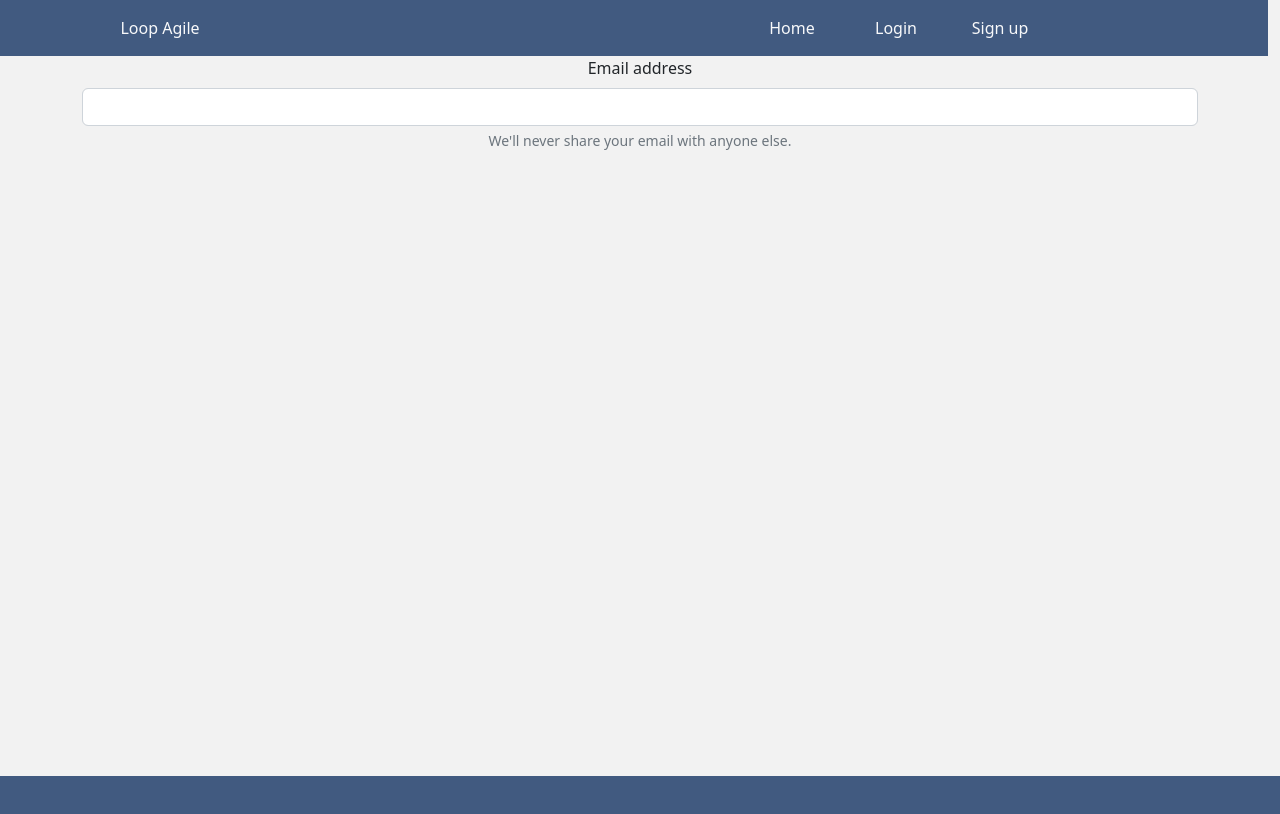
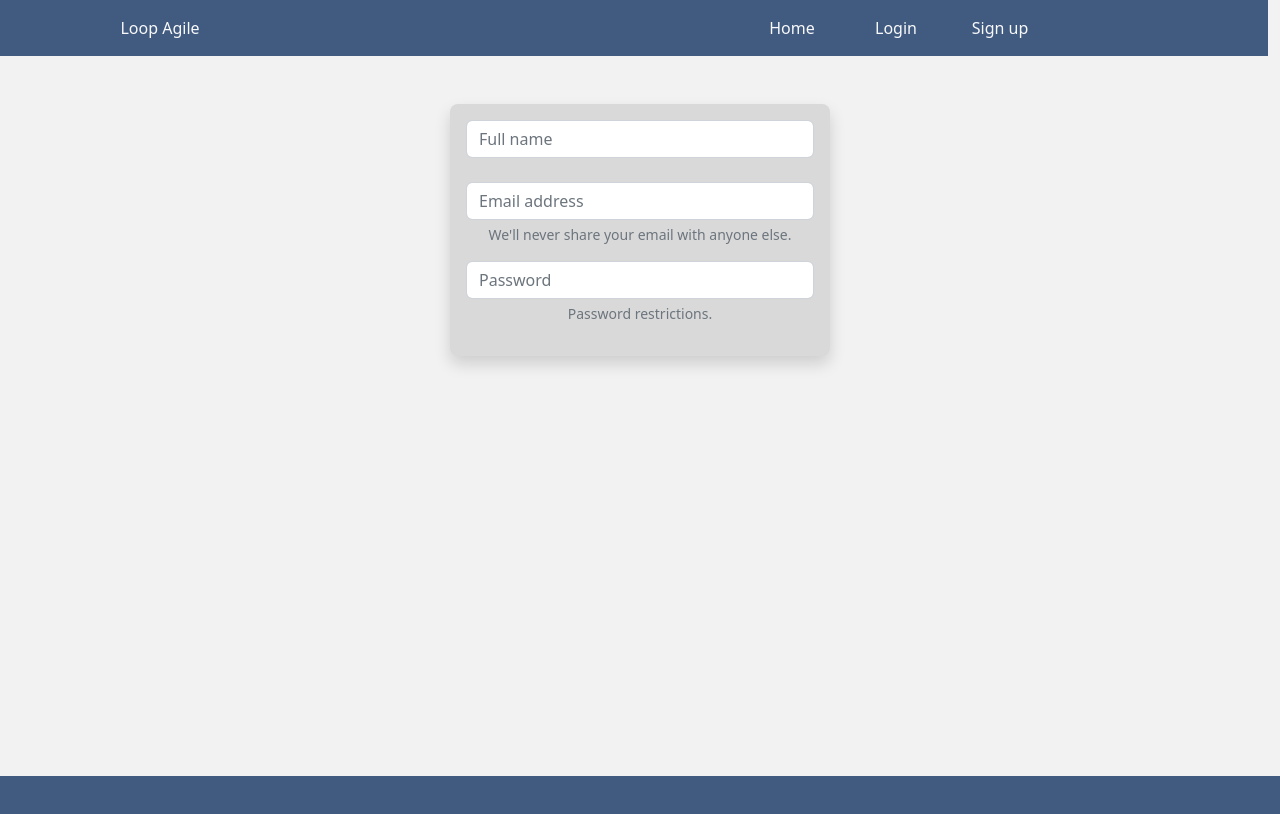
Before and after one commit to darklight81/RMIT-22-FWP, a React (Create React App) app: page /register in a window 1280 px wide. Shown: the top 814 px of the page. Built offline with nearby package versions, Linux system fonts and the light colour scheme.

Commit message:
Updated register form

```diff
--- /dev/null
+++ b/src/css/Register.css
@@ -0,0 +1,3 @@
+.form-rectangle{
+    background-color: #D9D9D9;
+}
--- a/src/view/Register.js
+++ b/src/view/Register.js
@@ -1,12 +1,21 @@
+import "../css/Register.css"
 function Register() {
     return (
-        <form>
-            <div className="mb-3">
-                <label htmlFor="exampleInputEmail1" className="form-label">Email address</label>
-                <input type="email" className="form-control" id="exampleInputEmail1" aria-describedby="emailHelp"/>
-                <div id="emailHelp" className="form-text">We'll never share your email with anyone else.</div>
-            </div>
-        </form>
+        <div className={`row justify-content-center`}>
+            <form className={`col-4 mt-5 pt-3 form-rectangle rounded-3 shadow p-3`}>
+                <div className="mb-4">
+                    <input type="text" placeholder="Full name" className="form-control " id="inputName" aria-describedby="nameHelp"/>
+                </div>
+                <div className="mb-3">
+                    <input type="email" placeholder="Email address" className="form-control" id="exampleInputEmail1" aria-describedby="emailHelp"/>
+                    <div id="emailHelp" className="form-text">We'll never share your email with anyone else.</div>
+                </div>
+                <div className="mb-3">
+                    <input type="email" placeholder="Password" className="form-control" id="exampleInputEmail1" aria-describedby="emailHelp"/>
+                    <div id="passwordHelp" className="form-text">Password restrictions.</div>
+                </div>
+            </form>
+        </div>
     );
 }
 
```
